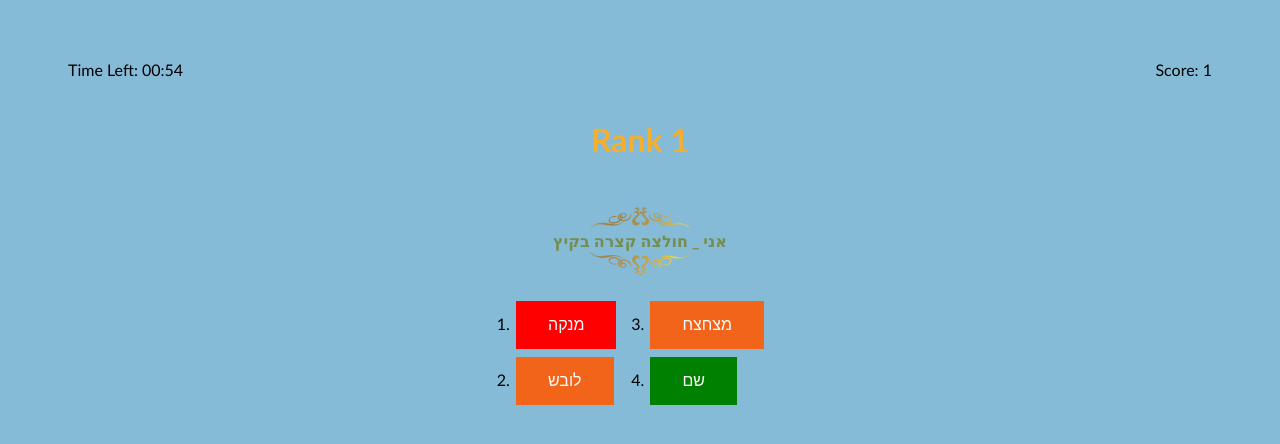
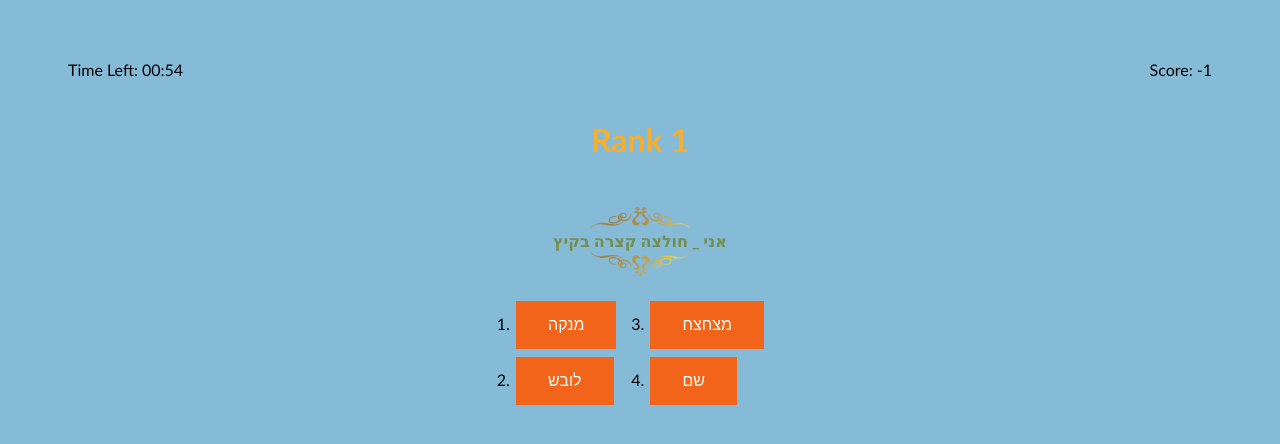
Before and after one commit to WebAhead10/Elias-Nidaa-Hassan-, a plain HTML site: page Game.html in a window 1280 px wide. Both pictures are taken after a click on the button "שוטף". Drawn offline with Linux system fonts and the light colour scheme; files whose address does not match are found by name.

Commit message:
solve all the issues

```diff
--- a/js/app.js
+++ b/js/app.js
@@ -70,6 +70,7 @@ function makeQustion() //start problem
         {
             btnarry[i] = document.getElementById('btn'+i);
             btnarry[i].textContent = questions[glob].chose[i];
+            btnarry[i].style.backgroundColor='#F26419';
         }
 
 }
@@ -79,25 +80,34 @@ function setImageVisible(id, visible) {
     img.style.display = (visible ? 'block' : 'none');
 }
 
-function AddScore()
+function AddScore(a)
 {
+  if(a == true)
+  {
     rightansware++;
     ScoreElement.textContent=rightansware;
-    glob++;
+
+  }
+  else
+  {
+    rightansware--;
+    ScoreElement.textContent=rightansware;
+  }
+  glob++;
 }
 
 //Check button
 function checkans(btnid) {
     if (btnid.id === 'btn' + answer) {
         document.getElementById(btnid.id).style.backgroundColor = 'green';
-        AddScore()
-        makeQustion();
+        AddScore(true)
+        setTimeout(makeQustion, 2000);
     }
     else {
         document.getElementById(btnid.id).style.backgroundColor = 'red';
         document.getElementById('btn'+answer).style.backgroundColor = 'green';
-        AddScore()
-        makeQustion();
+        AddScore(false)
+        setTimeout(makeQustion, 2000);
     }
 }
 
@@ -117,6 +127,8 @@ function startTimer(duration, display) {
 
     if (--timer < 0) {
       timer = duration;
+      AddScore(false);
+      makeQustion();
     }
   }, 1000);
 }
```
Also changed, not shown: index.html (+8 -18 lines).
